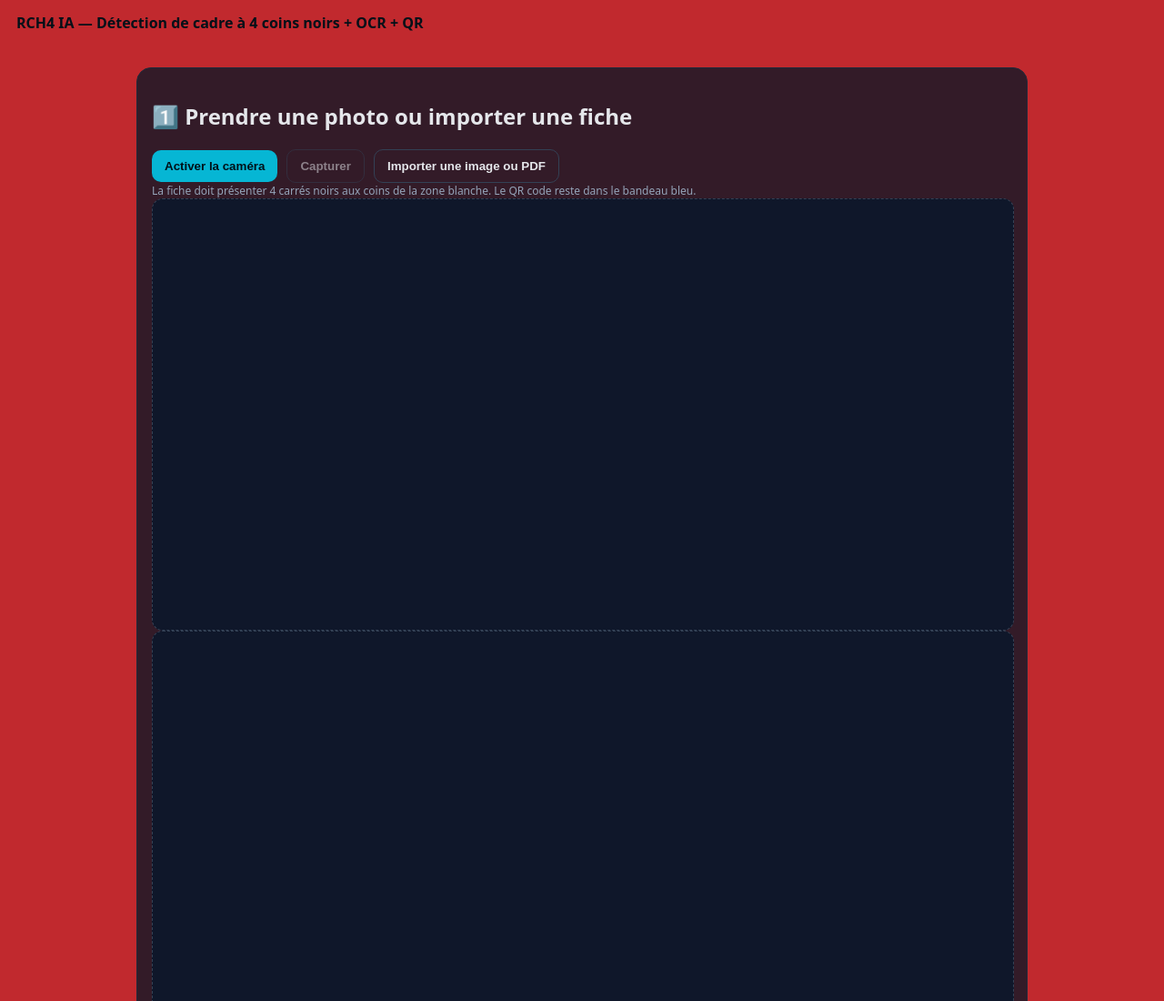
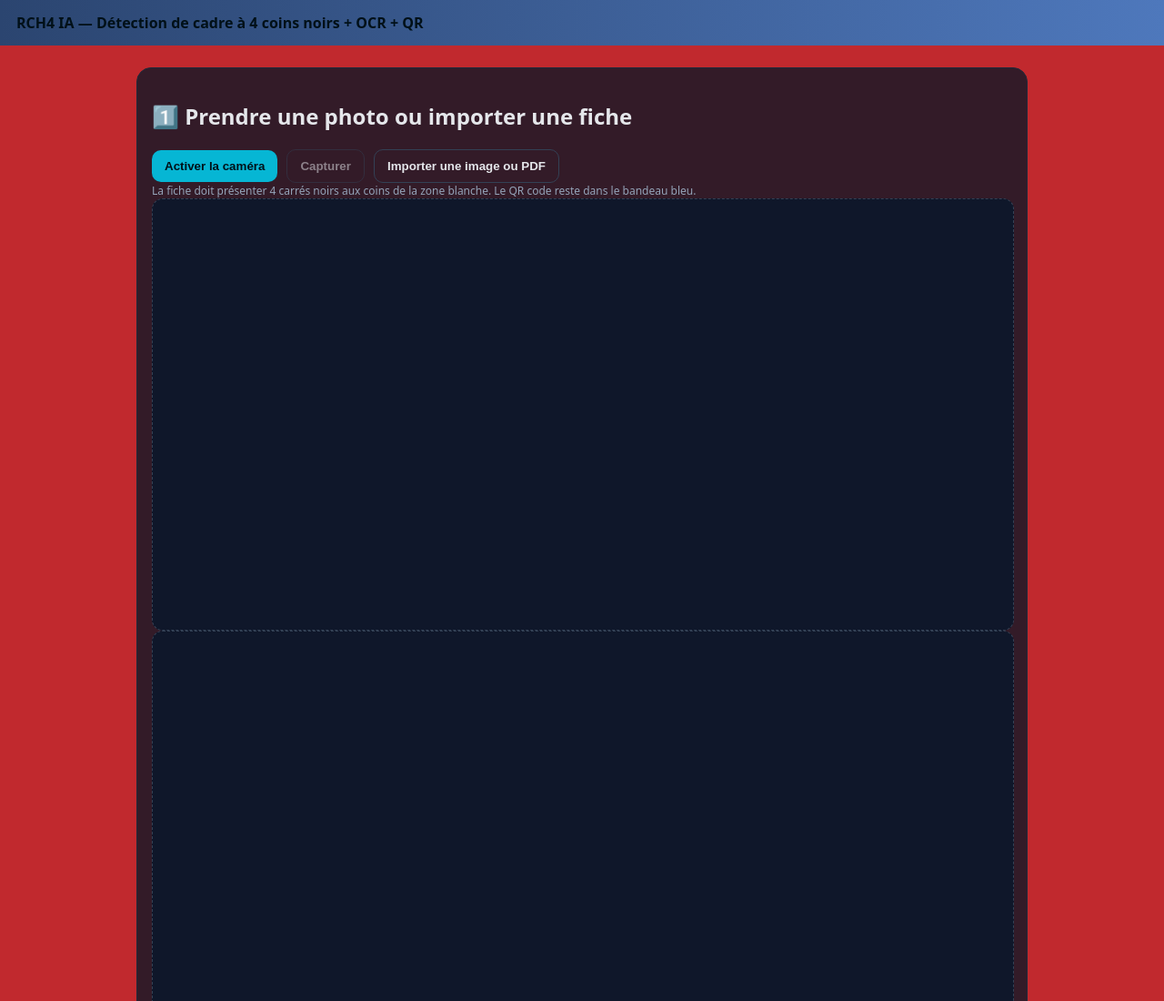
Before and after one commit to annelefevre2-crypto/Essai-RCH4-6-, a plain HTML site: page index.html in a window 1280 px wide. Shown: the top 1100 px of the page at 91% size. Drawn offline with nearby package versions, Linux system fonts and the light colour scheme.

Commit message:
Update index.html

```diff
--- a/index.html
+++ b/index.html
@@ -13,7 +13,7 @@
   <!-- Styles visuels -->
   <style>
     body { margin:0; font-family: system-ui, Segoe UI, Roboto, Helvetica, Arial, sans-serif; background:#c1292e; color:#e5e7eb; }
-    header { padding:14px 18px; background:linear-gradient(90deg,#2b4570,#4e78Bbc); color:#001018; font-weight:800; }
+    header { padding:14px 18px; background:linear-gradient(90deg,#2B4570,#4E78BC); color:#001018; font-weight:800; }
     main { max-width:980px; margin:24px auto; padding:0 16px 40px; display:grid; gap:16px; }
     .card { background:#111827cc; border:1px solid #1f2a3a; border-radius:16px; padding:16px; }
     .row { display:flex; gap:10px; flex-wrap:wrap; align-items:center; }
```
